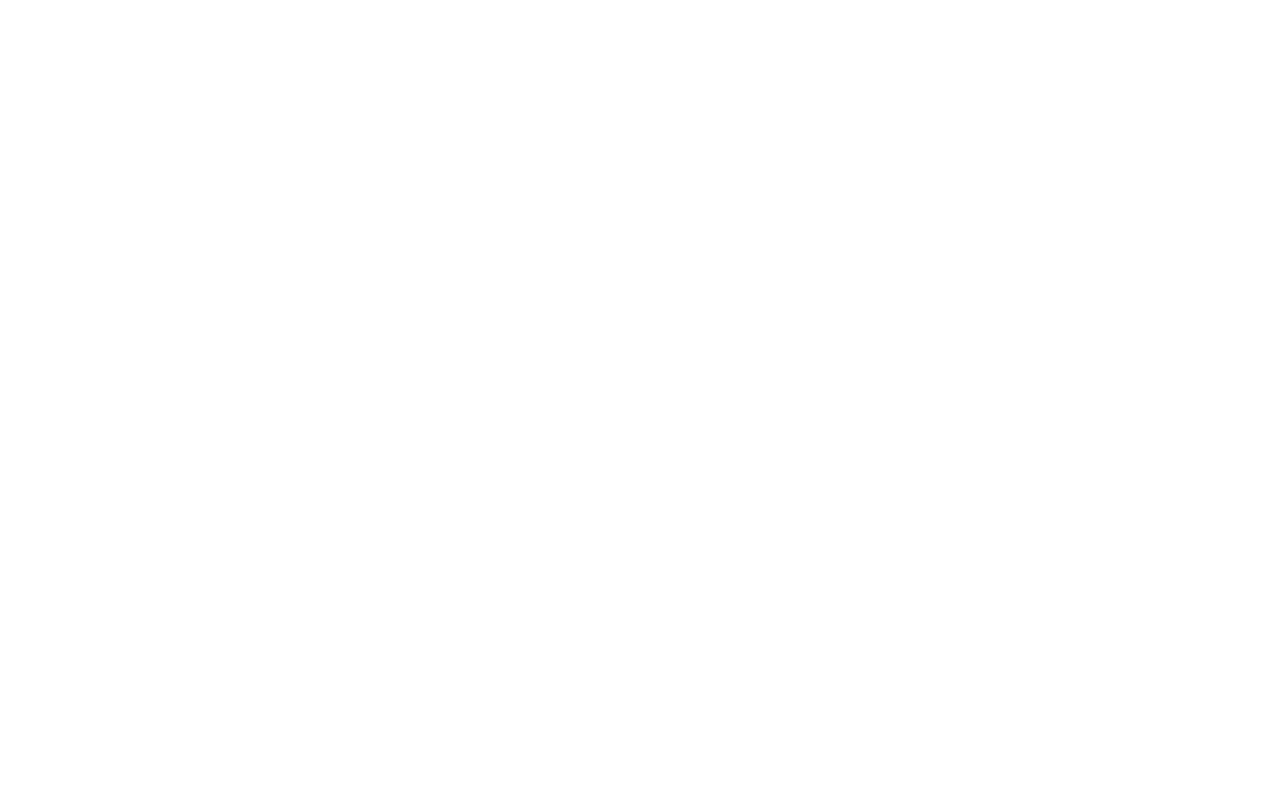
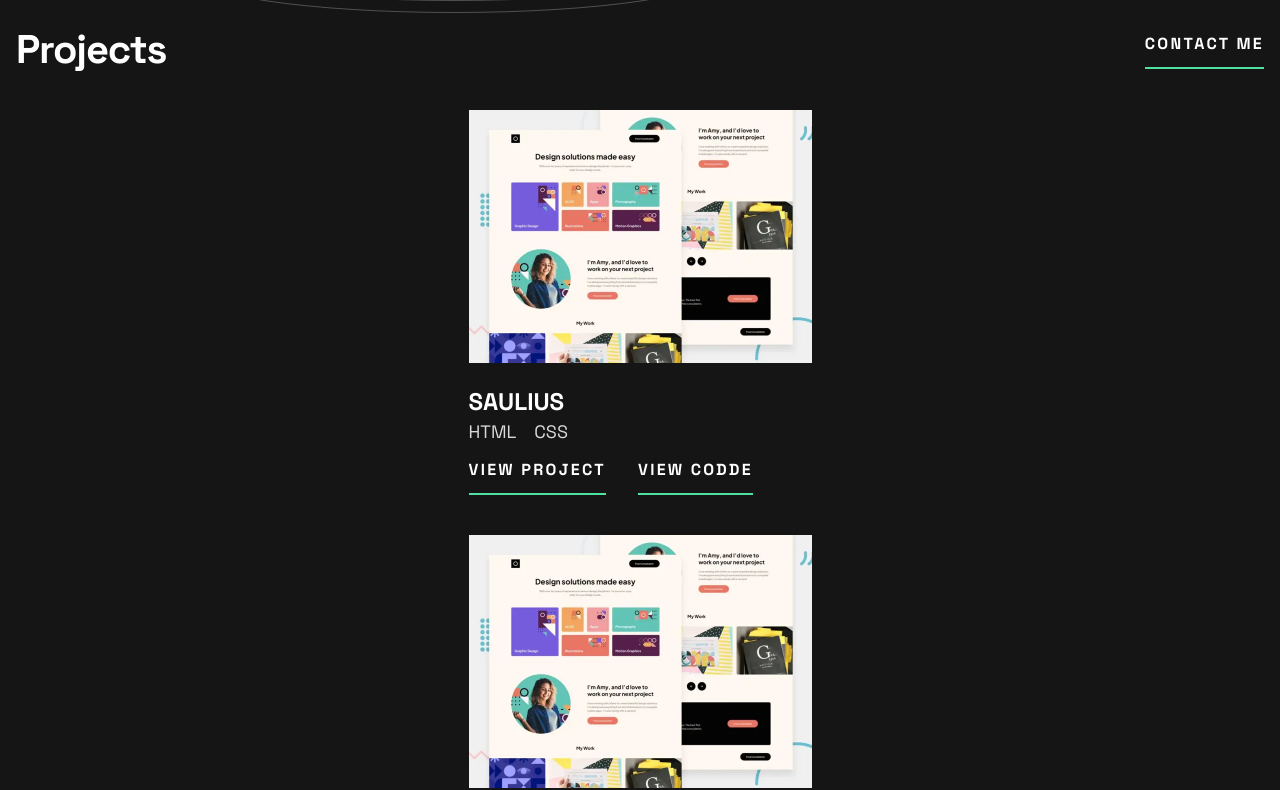
Before and after one commit to sgrazys/portfolio, a React (Create React App) app: page / in a window 1280 px wide. Shown: the part 1540-2330 px from the top of the page. Before the commit the page ends 1556 px from the top, so only its background shows below. Built offline with nearby package versions, Linux system fonts and the light colour scheme.

Commit message:
projects

```diff
--- a/src/components/App.jsx
+++ b/src/components/App.jsx
@@ -1,6 +1,7 @@
 import myData from '../myData';
 import CirclePattern from './CirclePattern';
 import Header from './Header';
+import Projects from './Projects';
 import RingPattern from './RingPattern';
 
 import SkillsList from './SkillsList';
@@ -21,6 +22,7 @@ function App() {
 			</header>
 			<main>
 				<SkillsList skillArr={skills} />
+				<Projects />
 			</main>
 		</div>
 	);
--- a/src/components/Button.jsx
+++ b/src/components/Button.jsx
@@ -1,9 +1,9 @@
-function Button({ children }) {
+function Button({ children, url }) {
 	return (
 		<a
 			className='btn'
 			role='button'
-			href='https://www.google.com'>
+			href={url}>
 			{children}
 		</a>
 	);
--- /dev/null
+++ b/src/components/Card.jsx
@@ -0,0 +1,23 @@
+import Button from './Button';
+
+function Card({ title, children }) {
+	return (
+		<li className='card'>
+			<img
+				className='card__img'
+				src={process.env.PUBLIC_URL + 'assets/images/thumbnail-project-1-small.webp'}
+				alt=''
+			/>
+
+			<h3 className='card__title'>{title}</h3>
+			<div className='card__tools'>{children}</div>
+
+			<div className='card__buttons'>
+				<Button>View project</Button>
+				<Button>View codde</Button>
+			</div>
+		</li>
+	);
+}
+
+export default Card;
--- /dev/null
+++ b/src/components/Projects.jsx
@@ -0,0 +1,26 @@
+import Button from './Button';
+import Card from './Card';
+import Tool from './Tool';
+
+function Projects() {
+	return (
+		<section className='projects'>
+			<div className='projects__header'>
+				<div className='header__title'>Projects</div>
+				<Button>Contact me</Button>
+			</div>
+			<ul className='cards'>
+				<Card title={'Saulius'}>
+					<Tool toolName={'html'} />
+					<Tool toolName={'css'} />
+				</Card>
+
+				<Card title={'Grazys'}>
+					<Tool toolName={'JavaScript'} />
+				</Card>
+			</ul>
+		</section>
+	);
+}
+
+export default Projects;
--- a/src/components/Skill.jsx
+++ b/src/components/Skill.jsx
@@ -1,7 +1,7 @@
 function Skill({ skill }) {
 	return (
 		<li className='skill'>
-			<h2 className='skill-title'>{skill.title}</h2>
+			<p className='skill-title'>{skill.title}</p>
 			<p className='skill-experience'>{skill.level}</p>
 		</li>
 	);
--- a/src/components/SkillsList.jsx
+++ b/src/components/SkillsList.jsx
@@ -1,4 +1,3 @@
-import { Rings } from './Patterns';
 import RingPattern from './RingPattern';
 import Skill from './Skill';
 
--- /dev/null
+++ b/src/components/Tool.jsx
@@ -0,0 +1,5 @@
+function Tool({ toolName }) {
+	return <p className='tool'>{toolName}</p>;
+}
+
+export default Tool;
--- a/src/index.css
+++ b/src/index.css
@@ -5,6 +5,7 @@
 @import url('./styles/components/button.css');
 @import url('./styles/components/header.css');
 @import url('./styles/components/navigation.css');
+@import url('./styles/components/projects.css');
 @import url('./styles/components/skillList.css');
 
 /* UTILITIES */
--- a/src/styles/components/button.css
+++ b/src/styles/components/button.css
@@ -8,6 +8,7 @@
 	text-transform: uppercase;
 	border-bottom: 2px solid var(--color-primary);
 	transition: all 0.3s;
+	cursor: pointer;
 }
 
 .btn:hover {
--- /dev/null
+++ b/src/styles/components/projects.css
@@ -0,0 +1,70 @@
+.projects {
+	padding: 0 1.6em 8em;
+}
+
+.projects__header {
+	display: flex;
+	align-items: center;
+	justify-content: space-between;
+	flex-wrap: wrap;
+	margin-bottom: 4em;
+}
+
+.header__title {
+	font-size: 4rem;
+	font-weight: 700;
+	color: var(--color-white);
+	letter-spacing: -1.14px;
+	line-height: 1;
+}
+
+.cards {
+	display: grid;
+	grid-template-columns: 1fr;
+	justify-items: center;
+	gap: 4em;
+}
+
+.card {
+	width: 100%;
+	max-width: 343px;
+}
+
+.card__img {
+	width: 100%;
+	margin-bottom: 2em;
+}
+
+.card__title {
+	font-size: 2.4rem;
+	font-weight: 700;
+	text-transform: uppercase;
+	line-height: 1.3333;
+}
+
+.card__tools {
+	display: flex;
+	gap: 1.8em;
+	margin-bottom: 1.1111em;
+}
+
+.tool {
+	font-size: 1.8rem;
+	line-height: 1.5555;
+	color: var(--color-light-gray);
+	text-transform: uppercase;
+}
+
+.card__buttons {
+	display: flex;
+	flex-wrap: wrap;
+	gap: 3.2em;
+}
+
+/* @media (min-width: 48em) {
+	.cards {
+		display: grid;
+		grid-template-columns: 1fr 1fr;
+		justify-items: flex-start;
+	}
+} */
--- a/src/styles/components/skillList.css
+++ b/src/styles/components/skillList.css
@@ -1,5 +1,6 @@
 .skills-container {
 	position: relative;
+	margin-bottom: 8em;
 }
 
 .skills-container > .rings-container {
```
